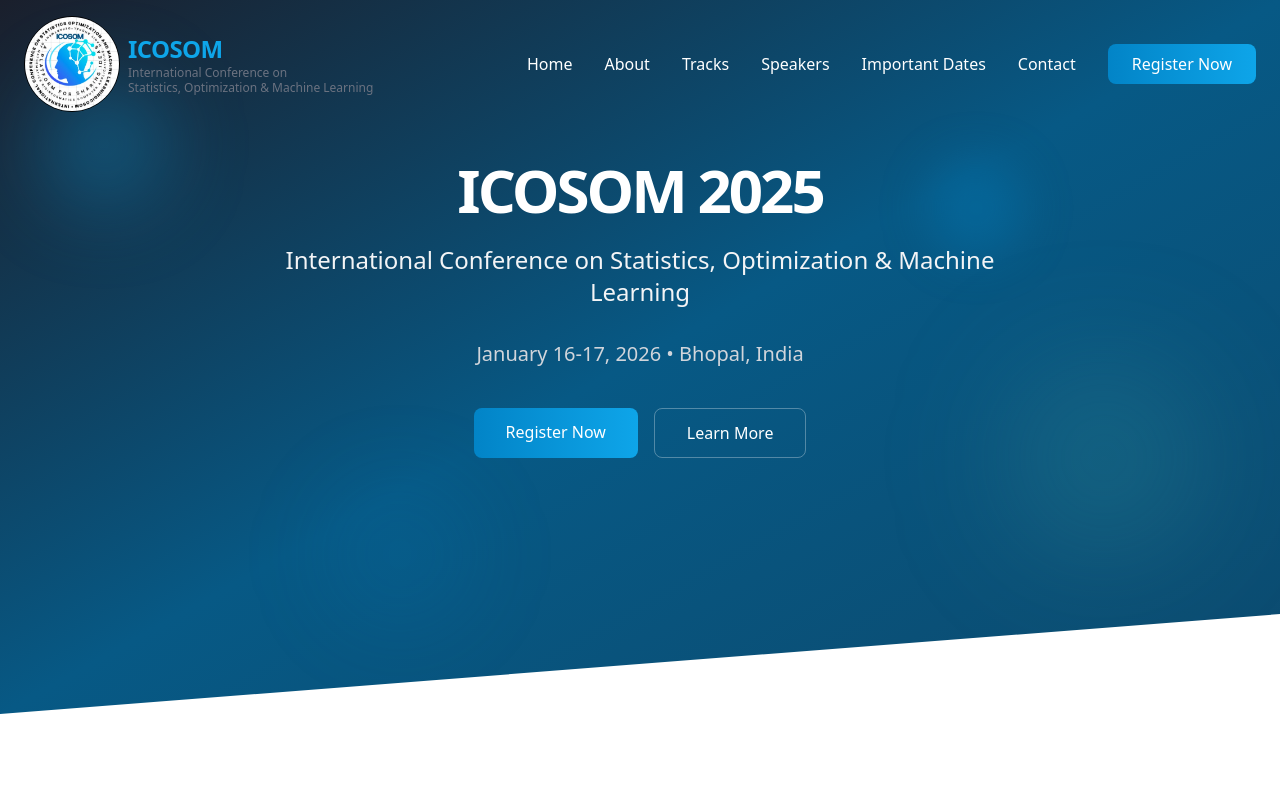
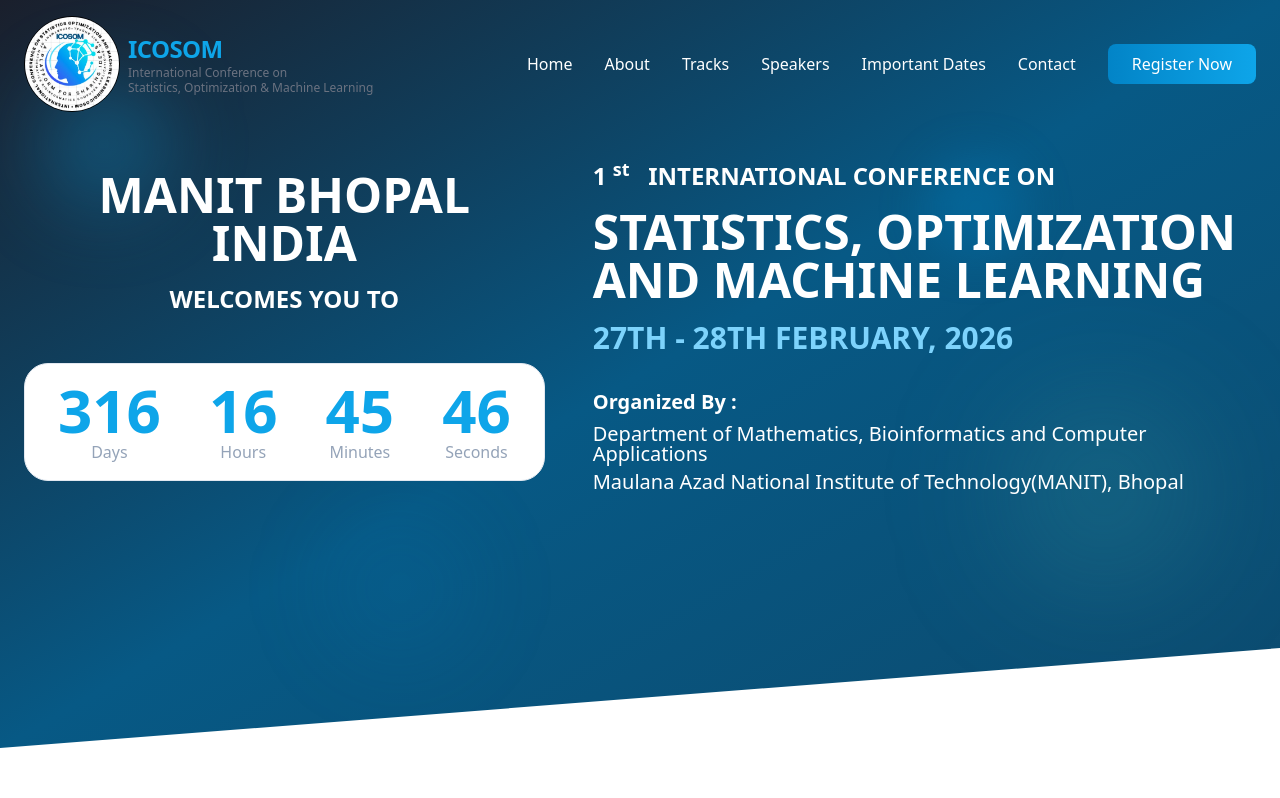
Before and after one commit to Maverick-08/icosom, a React (Vite) app: page / in a window 1280 px wide. Shown: the top 798 px of the page. Built offline with nearby package versions, Linux system fonts and the light colour scheme.

Commit message:
added hero-section logic

```diff
--- a/src/components/HeroSection.tsx
+++ b/src/components/HeroSection.tsx
@@ -1,13 +1,10 @@
-
-import React from 'react';
+import { useEffect, useState } from "react";
 
 const HeroSection = () => {
   return (
-    <section
-      className="relative pt-32 pb-40 md:pt-40 md:pb-64 bg-gradient-to-br from-icosom-dark via-icosom-800 to-icosom-900 diagonal-slice overflow-hidden"
-    >
+    <section className="relative pt-32 pb-40 md:pt-40 md:pb-64 bg-gradient-to-br from-icosom-dark via-icosom-800 to-icosom-900 diagonal-slice overflow-hidden">
       <div className="container mx-auto px-4 md:px-6 relative z-10">
-        <div className="text-center md:max-w-3xl md:mx-auto">
+        {/* <div className="text-center md:max-w-3xl md:mx-auto">
           <h1 className="text-4xl md:text-6xl font-bold text-white mb-6 leading-tight tracking-tighter">
             ICOSOM 2025
           </h1>
@@ -25,6 +22,48 @@ const HeroSection = () => {
               Learn More
             </a>
           </div>
+        </div> */}
+        <div className="flex flex-col lg:flex-row justify-center items-center gap-12">
+          <div className="pt-16 lg:pt-0 flex flex-col gap-12 text-center order-2 lg:order-1">
+            <div>
+              <p className="text-3xl text-center lg:text-5xl font-bold text-white">
+                MANIT BHOPAL INDIA
+              </p>
+              <p className="mt-4 text-3xl text-center lg:text-2xl font-bold text-white">
+                WELCOMES YOU TO
+              </p>
+            </div>
+
+            <Timer />
+          </div>
+
+          <div className="text-white order-1 lg:order-2 ">
+
+            <p className="text-center lg:text-left text-xl lg:text-2xl font-bold ">
+              1 <sup>st</sup> &nbsp; INTERNATIONAL CONFERENCE ON
+            </p>
+
+            <p className="text-center lg:text-left text-4xl lg:text-5xl mt-4 leading-relaxed font-bold">
+              STATISTICS, OPTIMIZATION <br />
+              AND MACHINE LEARNING{" "}
+            </p>
+
+            <p className="text-center lg:text-left text-2xl lg:text-3xl mt-4 font-bold text-icosom-300">
+              27TH - 28TH FEBRUARY, 2026
+            </p>
+
+            <p className="text-center lg:text-left mt-8 text-xl font-semibold">Organized By :</p>
+
+            <p className="text-center lg:text-left mt-2 text-xl leading-relaxed lg:leading-none">
+              Department of Mathematics, Bioinformatics and Computer
+              Applications
+            </p>
+
+            <p className="text-center lg:text-left mt-6 lg:mt-2 text-xl leading-relaxed lg:leading-none">
+              Maulana Azad National Institute of Technology(MANIT), Bhopal
+            </p>
+
+          </div>
         </div>
       </div>
 
@@ -37,4 +76,76 @@ const HeroSection = () => {
   );
 };
 
+const Timer = () => {
+  const [daysRemaining, setDaysRemaining] = useState(0);
+  const [hoursRemaining, setHoursRemaining] = useState(0);
+  const [minutesRemaining, setMinutesRemaining] = useState(0);
+  const [secondsRemaining, setSecondsRemaining] = useState(0);
+
+  useEffect(() => {
+    const targetDate: Date = new Date("2026-02-27T00:00:00");
+
+    const interval = setInterval(() => {
+      const now: Date = new Date();
+
+      const timeDiff: number = targetDate.getTime() - now.getTime();
+
+      if (timeDiff <= 0) {
+        clearInterval(interval);
+        setDaysRemaining(0);
+        setHoursRemaining(0);
+        setMinutesRemaining(0);
+        setSecondsRemaining(0);
+        return;
+      }
+
+      const seconds = Math.floor((timeDiff / 1000) % 60);
+      const minutes = Math.floor((timeDiff / 1000 / 60) % 60);
+      const hours = Math.floor((timeDiff / (1000 * 60 * 60)) % 24);
+      const days = Math.floor(timeDiff / (1000 * 60 * 60 * 24));
+
+      setDaysRemaining(days);
+      setHoursRemaining(hours);
+      setMinutesRemaining(minutes);
+      setSecondsRemaining(seconds);
+    }, 1000);
+
+    return () => clearInterval(interval);
+  }, []);
+
+  return (
+    <div className="">
+      <div className="flex gap-6 lg:gap-12 justify-center bg-white border rounded-3xl p-4">
+        <div className="flex flex-col">
+          <span className="text-icosom-500 text-3xl lg:text-6xl font-semibold">
+            {daysRemaining}
+          </span>{" "}
+          <span className="text-slate-400">Days</span>
+        </div>
+
+        <div className="flex flex-col">
+          <span className="text-icosom-500 text-3xl lg:text-6xl font-semibold">
+            {hoursRemaining}
+          </span>{" "}
+          <span className="text-slate-400">Hours</span>
+        </div>
+
+        <div className="flex flex-col">
+          <span className="text-icosom-500 text-3xl lg:text-6xl font-semibold">
+            {minutesRemaining}
+          </span>{" "}
+          <span className="text-slate-400">Minutes</span>
+        </div>
+
+        <div className="flex flex-col">
+          <span className="text-icosom-500 text-3xl lg:text-6xl font-semibold">
+            {secondsRemaining}
+          </span>{" "}
+          <span className="text-slate-400">Seconds</span>
+        </div>
+      </div>
+    </div>
+  );
+};
+
 export default HeroSection;
```
